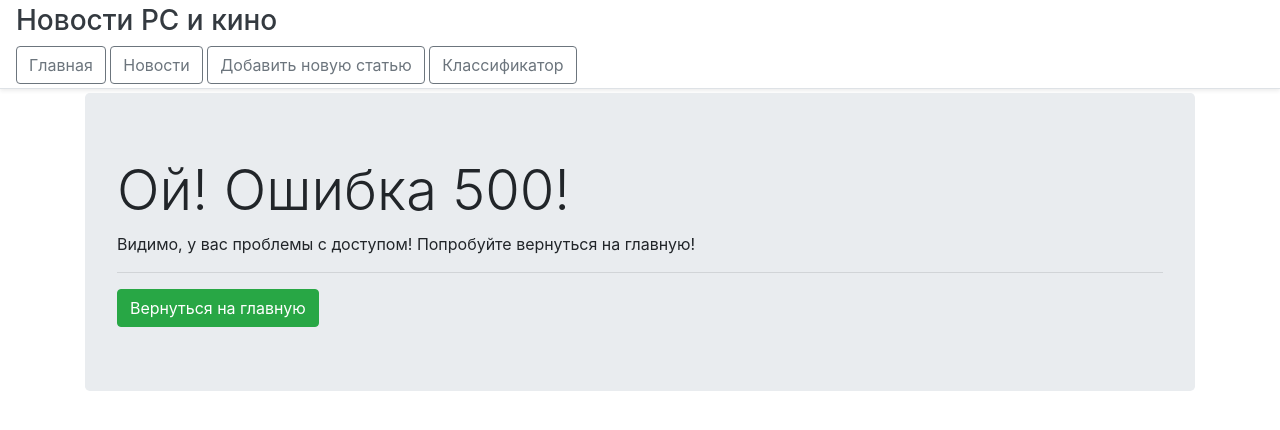
After one commit to Regolas666/Text_Classifier, a Django app: template TextWork/main/templates/main/500.html in a window 1280 px wide. The commit adds this page. Shown: the top 430 px of the page. Run offline with Django 3.2, Linux system fonts and the light colour scheme; the template is opened without the code that fills it: most values are stand-ins (such as "Sample title", 1, 10 or a date in 2020); some libraries are stand-ins or nearby versions.

Commit message:
Обновление

```diff
--- a/TextWork/TextWork/urls.py
+++ b/TextWork/TextWork/urls.py
@@ -8,3 +8,4 @@ urlpatterns = [
 ]
 
 handler404 = 'main.views.error_404'
+handler500 = 'main.views.error_500'
--- /dev/null
+++ b/TextWork/main/templates/main/500.html
@@ -0,0 +1,13 @@
+{% extends 'main/base.html'%}
+
+{% block title %}Ой! Ошибка 500!{{ title}}
+{% endblock%}
+
+{% block content %}
+<div class="jumbotron">
+    <h1 class="display-4">Ой! Ошибка 500! </h1>
+     <p>Видимо, у вас проблемы с доступом! Попробуйте вернуться на главную!</p>
+   <hr class="my-3">
+    <a href="{% url 'home' %}"  class="btn btn-success" role="button">Вернуться на главную</a>
+</div>
+{% endblock%}
--- a/TextWork/main/templates/main/create.html
+++ b/TextWork/main/templates/main/create.html
@@ -8,7 +8,11 @@
     <h1>Заполните поля новости</h1>
         <form method="post">
             {% csrf_token %}
-            <br>{{ form.tag }}<br>
+            <br><select name="tag">
+                <option disabled selected value> -- Выберете категорию -- </option>
+                <option value="pc">pc</option>
+                <option value="кино">кино</option>
+            </select><br>
             <br>{{ form.title }}<br>
             <br>{{ form.full_text }}<br>
 
--- a/TextWork/main/templates/main/delete.html
+++ b/TextWork/main/templates/main/delete.html
@@ -9,6 +9,7 @@
     <h3>Вы действительно хотите удалить эту статью?</h3>
         <form method="post">
             {% csrf_token %}
-            <button class="btn btn-success" type="submit">Да, удалить</button>
+            <button class="btn btn-danger" type="submit">Да, удалить</button>
+            <a href="{% url 'news' %}"  class="btn btn-success">Нет, вернуться на список новостей</a>
         </form>
 {% endblock %}
--- a/TextWork/main/templates/main/details_view.html
+++ b/TextWork/main/templates/main/details_view.html
@@ -11,7 +11,7 @@
             <h1>{{ article.title }}</h1>
             <p>{{ article.tag }}</p>
             <p>{{ article.full_text }}</p>
-
         </div>
+        <a href="{% url 'news' %}"  class="btn btn-success">Вернуться на список новостей</a>
     </div>
 {% endblock %}
--- a/TextWork/main/templates/main/index.html
+++ b/TextWork/main/templates/main/index.html
@@ -13,7 +13,7 @@
             <form action="PageObjects" method="post">
                 <tr><th><label for="id_filter_by">Фильтровать по категориям:</label></th></tr>
                 <select id="id_filter_by" name="filter_by" required>
-                    <!--<select name="filter_by">-->
+                    <option disabled selected value> -- кино или pc? -- </option>
                     {% for temp in choices %}
                     <option value="{{ temp.tagId }} ">{{ temp.tagName }}</option>
                     {% endfor %}
```
Also changed, not shown: TextWork/TextWork/settings.py (+6 -10 lines), TextWork/main/views.py (+7 -0 lines).
